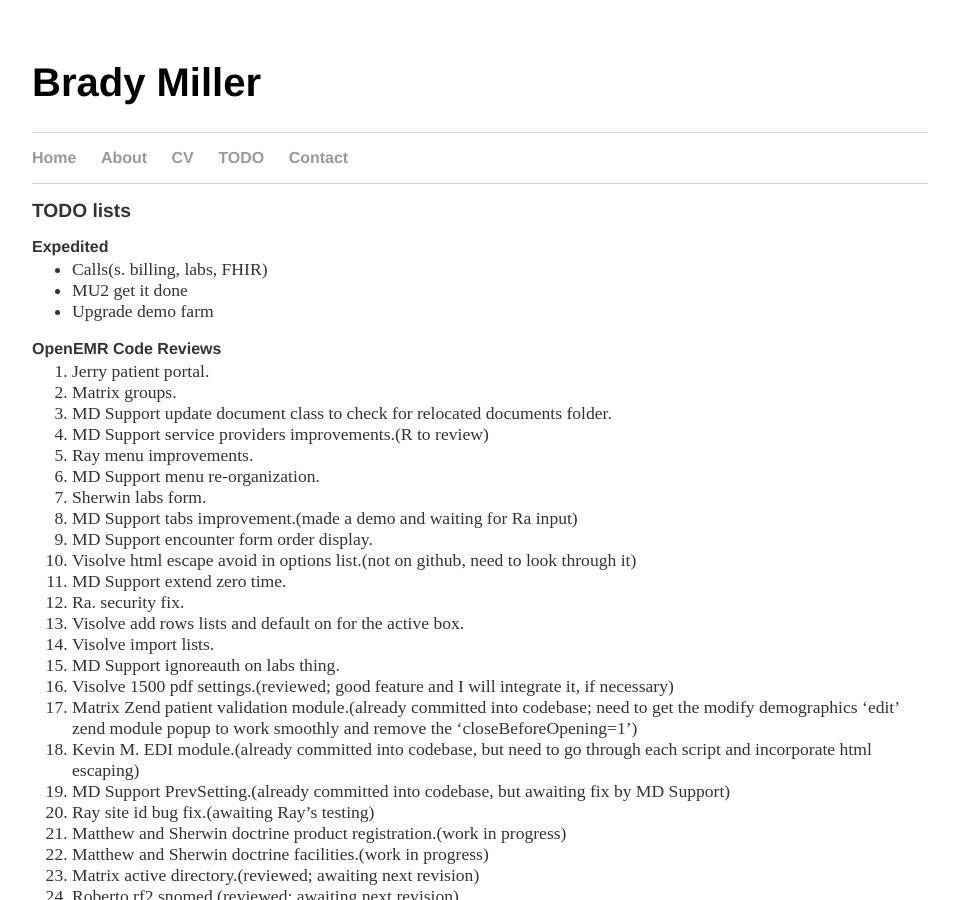
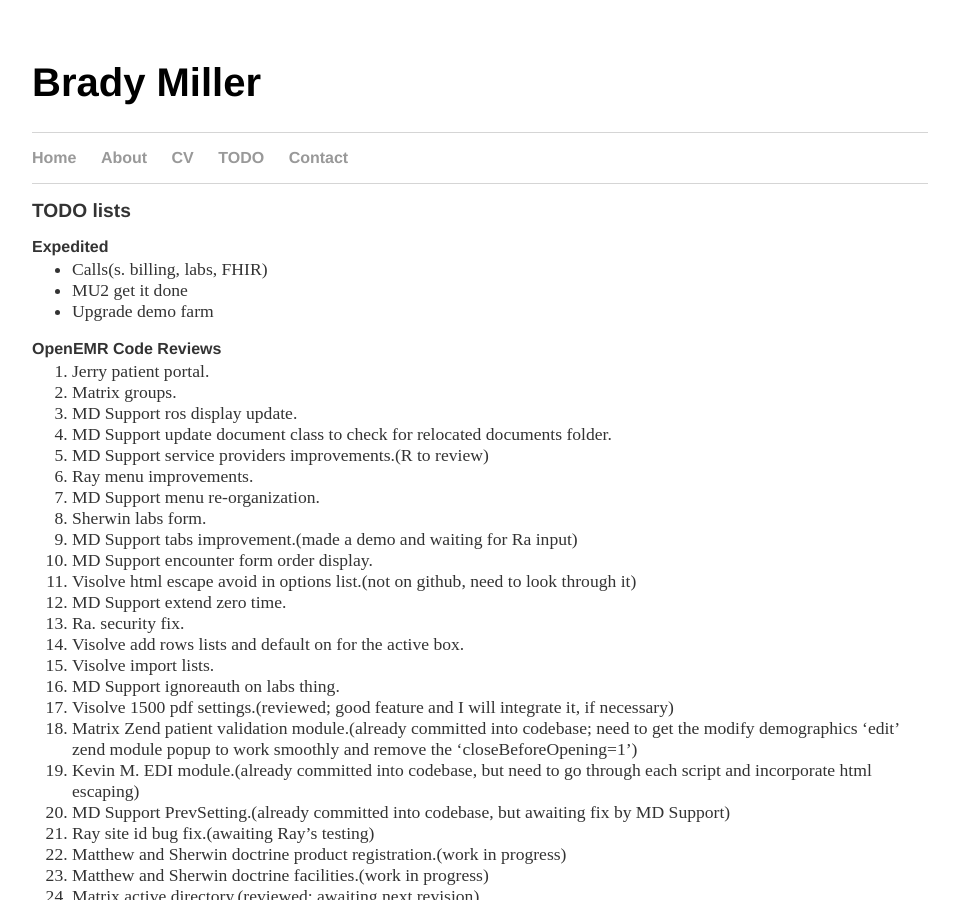
Before and after one commit to bradymiller/bradymiller.github.io, a Jekyll site: the page built from todo/index.md, in a window 1280 px wide and 900 px high. Shown: the whole window, without its empty margins (160-1119 px from the left). Built offline with Jekyll 4.4.1, drawn with Linux system fonts in a browser that asks for light colours; our own code applies the rules of GitHub Pages for plain Markdown files.

Commit message:
Update index.md

```diff
--- a/todo/index.md
+++ b/todo/index.md
@@ -11,6 +11,7 @@
 ### OpenEMR Code Reviews
 1. Jerry patient portal.
 1. Matrix groups.
+1. MD Support ros display update.
 1. MD Support update document class to check for relocated documents folder.
 1. MD Support service providers improvements.(R to review)
 1. Ray menu improvements.
```
